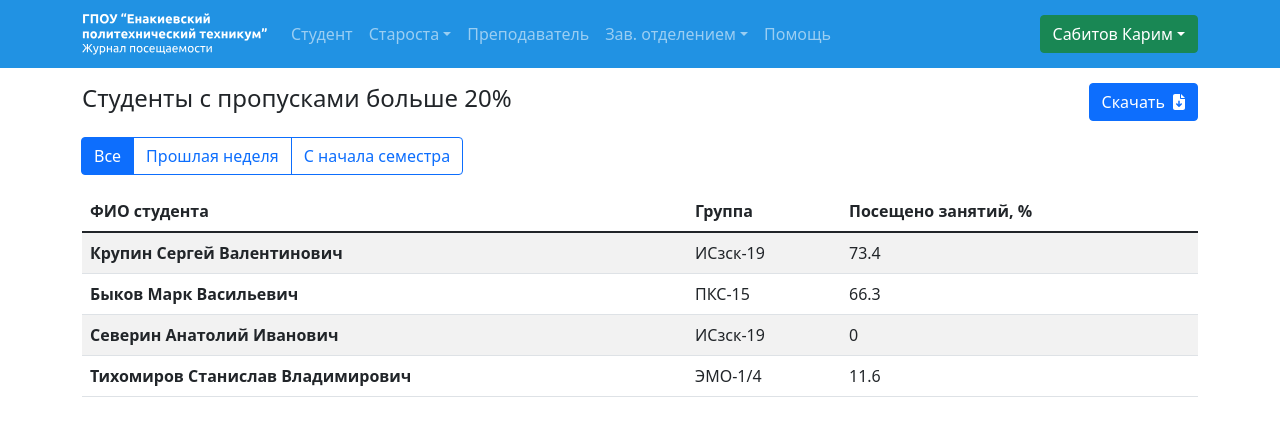
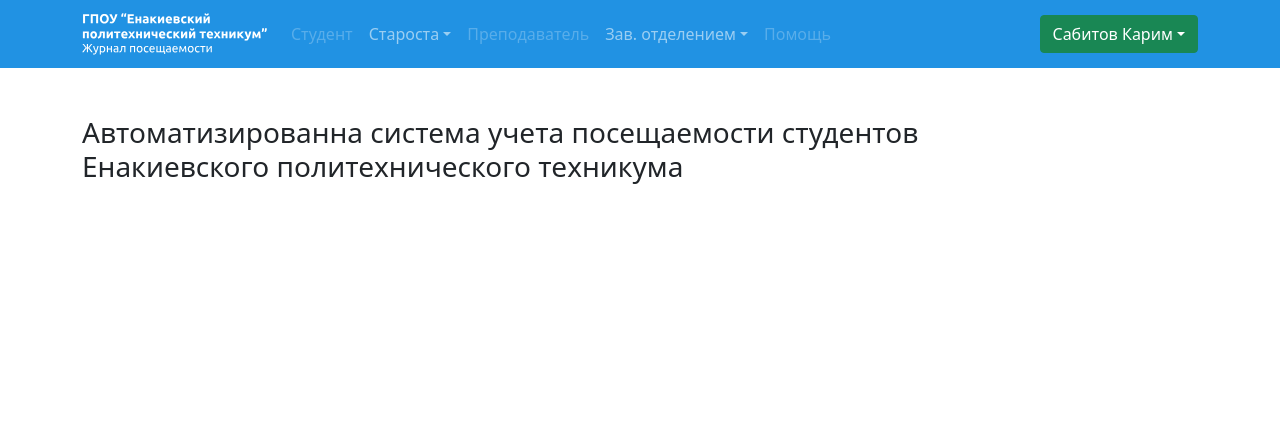
Before and after one commit to sabitovka/attendance, a React (Create React App) app in the folder client/: page / in a window 1280 px wide. Shown: the top 436 px of the page. Built offline with nearby package versions, Linux system fonts and the light colour scheme.

Commit message:
Added routing

```diff
--- a/client/package.json
+++ b/client/package.json
@@ -12,6 +12,7 @@
     "react": "^18.1.0",
     "react-datepicker": "^4.7.0",
     "react-dom": "^18.1.0",
+    "react-router-dom": "^6.3.0",
     "react-scripts": "5.0.1",
     "web-vitals": "^2.1.4"
   },
--- a/client/src/App.js
+++ b/client/src/App.js
@@ -1,32 +1,25 @@
+import React from 'react';
+import { BrowserRouter as Router } from 'react-router-dom'
 import { Header } from "./components/Header";
-import { JournalPage } from "./pages/JournalPage";
-import { PeriodButtonsMonth } from "./components/PeriodButtonsMonth";
+import { useRoutes } from "./routes";
 import 'bootstrap/dist/css/bootstrap.min.css';
 import '@fortawesome/fontawesome-svg-core/styles.css'
 import "react-datepicker/dist/react-datepicker.css";
 import { config } from '@fortawesome/fontawesome-svg-core'
-import { useState } from "react";
-import { MissesStatement } from "./components/MissesStatement";
-import { statementData } from "./fake-data";
-import { StatementPage } from "./pages/StatementPage";
-import { Absence20Page } from "./pages/Absence20Page";
 
 config.autoAddCss = false
 
 function App() {
+  const routes = useRoutes();
 
-    const [period, setPeriod] = useState(new Date());
-
-    return (
-        <div className="App">
-            <Header />
-            {false && <JournalPage />}
-            {false && <><PeriodButtonsMonth onPeriodSelected={setPeriod}/>
-             <div>{period.getFullYear()}, {period.getMonth()}</div></>}
-            {false && <StatementPage statementData={statementData} />}
-            <Absence20Page />
-        </div>
-    );
+  return (
+    <div className="App">
+      <Router>
+        <Header />
+        { routes }
+      </Router>
+    </div>
+  );
 }
 
 export default App;
--- a/client/src/components/Header.js
+++ b/client/src/components/Header.js
@@ -12,17 +12,17 @@ export const Header = () => {
                 <Navbar.Toggle aria-controls="basic-navbar-nav" />
                 <Navbar.Collapse id="basic-navbar-nav">
                 <Nav className="me-auto">
-                    <Nav.Link href="#home">Студент</Nav.Link>
+                    <Nav.Link href="#home" disabled>Студент</Nav.Link>
                     <NavDropdown title="Староста" id="basic-nav-dropdown">
-                        <NavDropdown.Item href="#action/3.1">Заполнить журнал посещамости</NavDropdown.Item>
+                        <NavDropdown.Item href="/journal">Заполнить журнал посещамости</NavDropdown.Item>
                         <NavDropdown.Item href="#action/3.2">Просмотреть посещаемость</NavDropdown.Item>
                     </NavDropdown>
-                    <Nav.Link href="#link">Преподаватель</Nav.Link>
+                    <Nav.Link href="#link" disabled>Преподаватель</Nav.Link>
                     <NavDropdown title="Зав. отделением" id="basic-nav-dropdown">
-                        <NavDropdown.Item href="#action/3.1">Список пропустивших более 20% занятий</NavDropdown.Item>
-                        <NavDropdown.Item href="#action/3.2">Ведомости групп</NavDropdown.Item>
+                        <NavDropdown.Item href="/absence20">Список пропустивших более 20% занятий</NavDropdown.Item>
+                        <NavDropdown.Item href="/statement">Ведомости групп</NavDropdown.Item>
                     </NavDropdown>
-                    <Nav.Link href="#help">Помощь</Nav.Link>
+                    <Nav.Link href="#help" disabled>Помощь</Nav.Link>
                 </Nav>
                 <Dropdown id="basic-nav-dropdown" role="menuitem">
                     <Dropdown.Toggle variant="success" id="dropdown-basic">
--- a/client/src/pages/Absence20Page.js
+++ b/client/src/pages/Absence20Page.js
@@ -6,7 +6,7 @@ import { PeriodButtonsMonth } from "../components/PeriodButtonsWeek";
 
 import { absence20students } from "../fake-data"
 
-export const Absence20Page = () => {
+const Absence20Page = () => {
 
   return (
     <main className="main">
@@ -27,5 +27,6 @@ export const Absence20Page = () => {
       </div>
     </main>
   );
+}
 
-}
+export default Absence20Page;
--- /dev/null
+++ b/client/src/pages/HomePage.js
@@ -0,0 +1,14 @@
+import React from "react";
+
+const HomePage = () => {
+  return (
+    <div className="container">
+      <h3 className="mt-5 w-75">
+        {"Автоматизированна система учета посещаемости студентов Енакиевского политехнического техникума"}
+      </h3>
+
+    </div>
+  );
+};
+
+export default HomePage;
--- a/client/src/pages/JournalPage.js
+++ b/client/src/pages/JournalPage.js
@@ -4,7 +4,7 @@ import { AttendanceTable } from "../components/AttendanceTable"
 import { faCalendar } from "@fortawesome/free-solid-svg-icons"
 import { attendanceData } from "../fake-data"
 
-export const JournalPage = () => {
+const JournalPage = () => {
   return (
     <main className="main">
         <div className="container">
@@ -20,3 +20,5 @@ export const JournalPage = () => {
     </main>
   )
 }
+
+export default JournalPage;
--- a/client/src/pages/StatementPage.js
+++ b/client/src/pages/StatementPage.js
@@ -6,7 +6,7 @@ import { MissesStatement } from "../components/MissesStatement";
 import { PeriodButtonsMonth } from "../components/PeriodButtonsMonth";
 import { groups as groupsList, statementData } from "../fake-data";
 
-export const StatementPage = () => {
+const StatementPage = () => {
   const [showModal, setShowModal] = useState(false);
   const [groups, setGroups] = useState();
   const [currentGroup,  setCurrentGroup] = useState();
@@ -75,3 +75,5 @@ export const StatementPage = () => {
   );
 
 }
+
+export default StatementPage;
--- /dev/null
+++ b/client/src/routes.js
@@ -0,0 +1,18 @@
+import React from "react";
+import { Route, Routes, Redirect } from "react-router-dom";
+import JournalPage from "./pages/JournalPage";
+import StatementPage from "./pages/StatementPage";
+import Absence20Page from "./pages/Absence20Page";
+import HomePage from "./pages/HomePage";
+
+export const useRoutes = () => {
+
+  return (
+    <Routes>
+      <Route path="/journal" exact element={ <JournalPage /> } />
+      <Route path="/statement" element={ <StatementPage /> } />
+      <Route path="/absence20" exact element={ <Absence20Page /> } />
+      <Route path="/" element={ <HomePage /> } />
+    </Routes>
+  )
+}
```
Also changed, not shown: 1 other file (tests, documents, lock files or other folders). Lines whose indentation alone changed are shown as unchanged.
